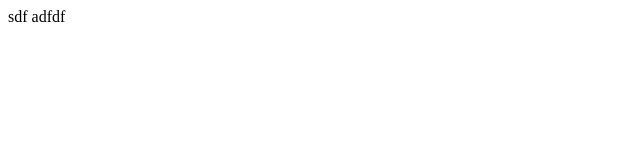
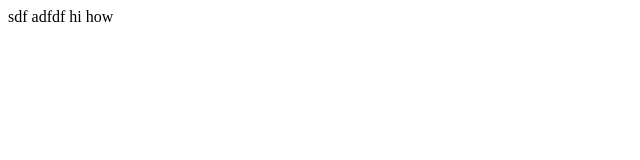
Before and after one commit to sksabirali/testgit, a plain HTML site: page index.html in a window 1280 px wide. Shown: the full height of the page, 0-640 px from the left. Drawn offline with Linux system fonts and the light colour scheme.

Commit message:
add code in gittextfile

```diff
--- a/index.html
+++ b/index.html
@@ -3,6 +3,6 @@
 <title>Store Website</title>
 </head>
 <body>
-	sdf adfdf
+	sdf adfdf hi how
 </body>
 </html>
```
Also changed, not shown: 1 other file.
